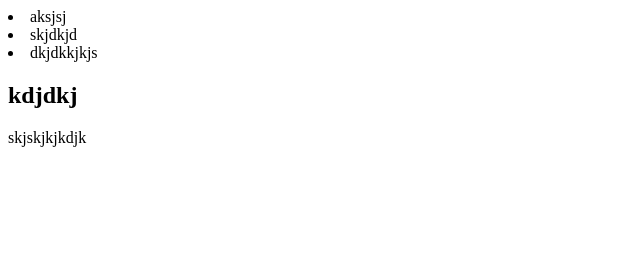
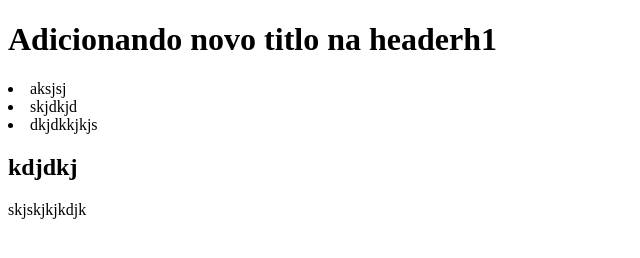
Before and after one commit to andersobgomes/Ola-Mundo, a plain HTML site: page index.html in a window 1280 px wide. Shown: the whole page, without its empty margins (0-640 px from the left). Drawn offline with Linux system fonts and the light colour scheme.

Commit message:
adicionando conteudo

```diff
--- a/index.html
+++ b/index.html
@@ -8,6 +8,7 @@
 </head>
 <body>
     <header>
+        <h1>Adicionando novo titlo na headerh1</h1>
         <nav>
             <li>aksjsj</li>
             <li>skjdkjd</li>
```
